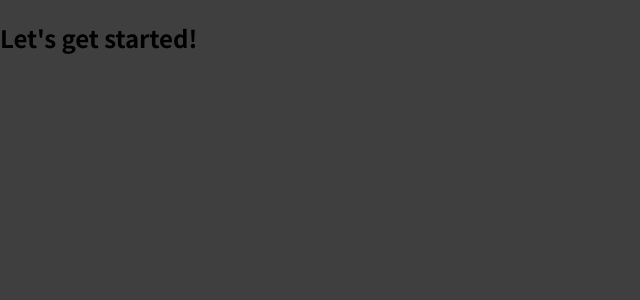
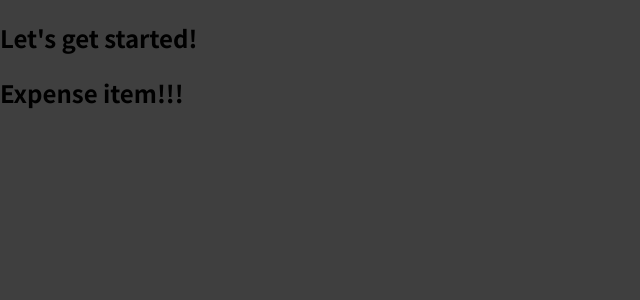
Before and after one commit to milanzivanov/React-The-Complete-Guide-max, a JavaScript app in the folder 03-react-basic-working-with-components/: page / in a window 1280 px wide. Shown: the top 300 px of the page, without its empty margins (0-640 px from the left). Built offline with nearby package versions, Linux system fonts and the light colour scheme.

Commit message:
32 Building a first custom component

```diff
--- a/03-react-basic-working-with-components/src/App.js
+++ b/03-react-basic-working-with-components/src/App.js
@@ -1,8 +1,12 @@
+import ExpenseItem from "./components/ExspenseItem";
+
 function App() {
   return (
     <div>
       <h2>Let's get started!</h2>
+      <ExpenseItem></ExpenseItem>
     </div>
+
   );
 }
 
--- /dev/null
+++ b/03-react-basic-working-with-components/src/components/ExspenseItem.js
@@ -0,0 +1,5 @@
+function ExpenseItem() {
+    return <h2>Expense item!!!</h2>
+}
+
+export default ExpenseItem;
```
Also changed, not shown: 1 other file (tests, documents, lock files or other folders).
